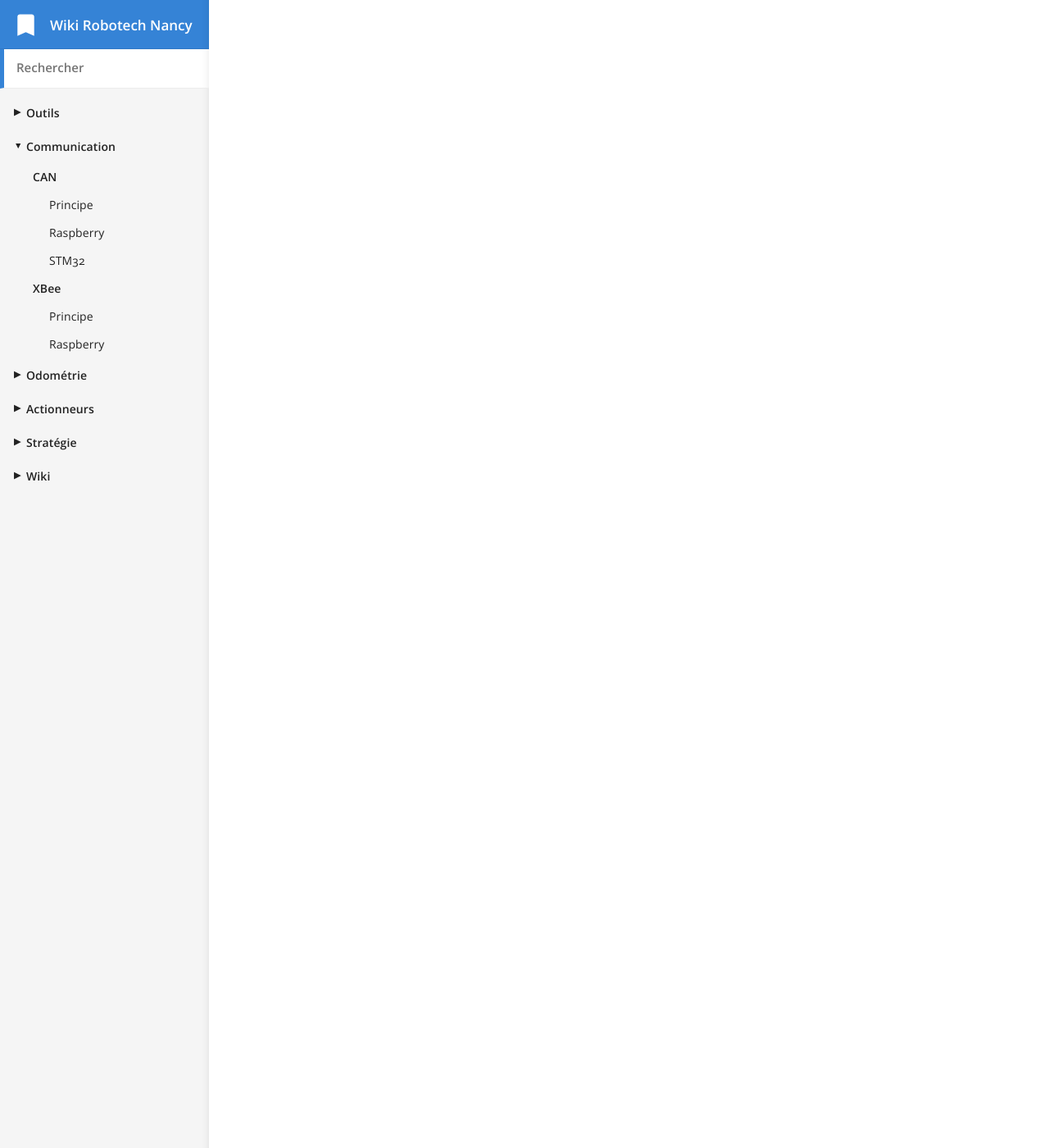
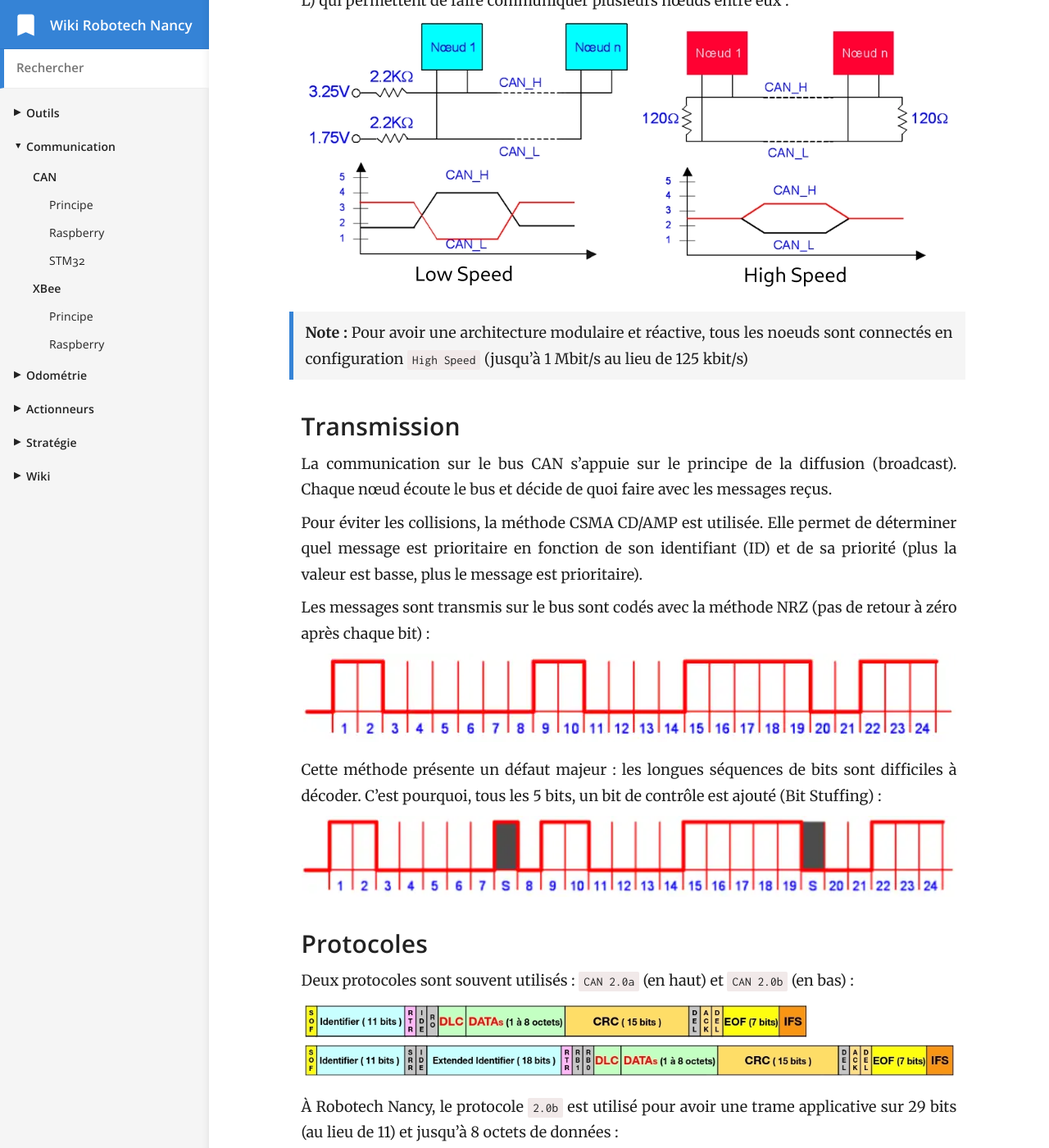
Before and after one commit to RobotechNancy/robotechnancy.github.io, a Jekyll site: the page built from _docs/communication/CAN/principe.md, in a window 1280 px wide and 1400 px high, scrolled down 270 px. Shown: the whole window at 82% size. Built offline with Jekyll 4.4.1, drawn with Linux system fonts in a browser that asks for light colours; some of the changed text lies outside the part shown.

Commit message:
Bus CAN theory

```diff
--- a/_docs/communication/CAN/principe.md
+++ b/_docs/communication/CAN/principe.md
@@ -8,3 +8,40 @@ subcategory_order: 1
 title: Principe
 order: 1
 ---
+
+Le bus CAN (Control Area Network) est un moyen de communication en temps réel avec un haut niveau de fiabilité.
+C'est un bus orienté message composé de deux fils (CAN-H et CAN-L) qui permettent de faire communiquer plusieurs nœuds entre eux :
+![CAN](/images/diagrams/CAN.webp){: loading="lazy" }
+
+> **Note :** Pour avoir une architecture modulaire et réactive, tous les noeuds sont connectés en configuration `High Speed`
+(jusqu'à 1 Mbit/s au lieu de 125 kbit/s)
+
+### Transmission
+
+La communication sur le bus CAN s'appuie sur le principe de la diffusion (broadcast).
+Chaque nœud écoute le bus et décide de quoi faire avec les messages reçus.
+
+Pour éviter les collisions, la méthode CSMA CD/AMP est utilisée.
+Elle permet de déterminer quel message est prioritaire en fonction de son identifiant (ID) et de sa priorité (plus la valeur est basse, plus le message est prioritaire).
+
+Les messages sont transmis sur le bus sont codés avec la méthode NRZ (pas de retour à zéro après chaque bit) :
+![NRZ](/images/diagrams/NRZ.webp){: loading="lazy" }
+
+Cette méthode présente un défaut majeur : les longues séquences de bits sont difficiles à décoder.
+C'est pourquoi, tous les 5 bits, un bit de contrôle est ajouté (Bit Stuffing) :
+![NRZS](/images/diagrams/NRZS.webp){: loading="lazy" }
+
+### Protocoles
+
+Deux protocoles sont souvent utilisés : `CAN 2.0a` (en haut) et `CAN 2.0b` (en bas) :
+![Protocoles](/images/diagrams/CAN Protocols.webp){: loading="lazy" }
+
+À Robotech Nancy, le protocole `2.0b` est utilisé pour avoir une trame applicative sur 29 bits (au lieu de 11) et jusqu'à 8 octets de données :
+
+| Champ          |       EMIT_ADDR       |       RECV_ADDR       |      FCT_CODE       |           MSG_ID           |    IS_RESP     |
+| :------------- | :-------------------: | :-------------------: | :-----------------: | :------------------------: | :------------: |
+| Nombre de bits |       8 (0-255)       |       8 (0-255)       |      8 (0-255)      |          4 (0-15)          |    1 (0-1)     |
+| Description    | Adresse de l'emetteur | Adresseur du receveur | Fonction à réaliser | ID de la trame applicative | Réponse ou non |
+
+La gestion des réponses est gérée automatiquement par la [librairie CAN](https://github.com/RobotechNancy/Communication/tree/master/CAN/Raspberry){:target="_blank"},
+une [page dédiée](../raspberry#utilisation-de-la-librairie){:target="_blank"} est disponible pour plus d'informations.
```
Also changed, not shown: images/diagrams/CAN Protocols.webp (added), images/diagrams/CAN.webp (added), images/diagrams/NRZ.webp (added), images/diagrams/NRZS.webp (added).
